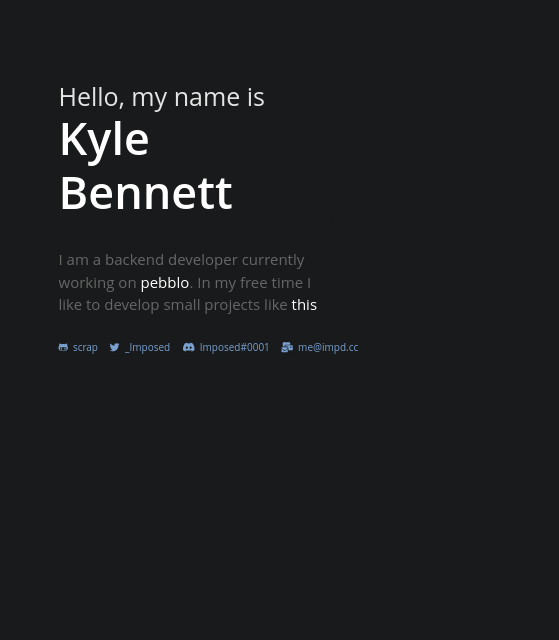
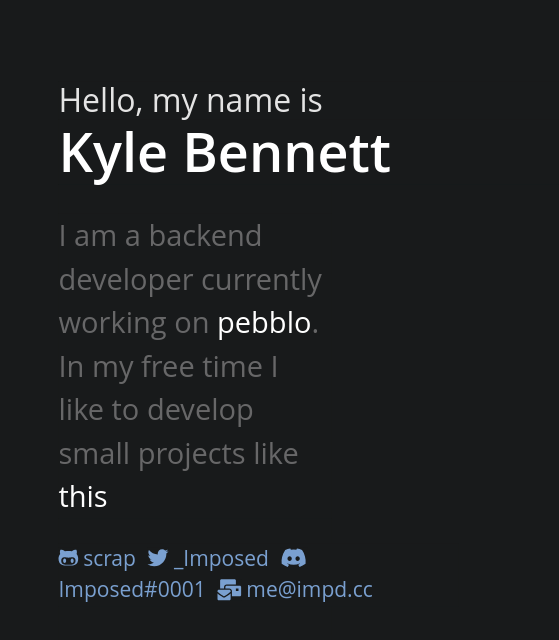
Before and after one commit to dvhe/portfolio, a React (Create React App) app: page / in a window 390 px wide. Shown: the top 640 px of the page, 559 px wide, since content can reach past the window. Built offline with nearby package versions, Linux system fonts and the light colour scheme.

Commit message:
Mobile touchup

```diff
--- a/src/index.css
+++ b/src/index.css
@@ -9,12 +9,6 @@ body {
   -webkit-font-smoothing: antialiased;
   -moz-osx-font-smoothing: grayscale;
 }
-
-/* code {
-  font-family: source-code-pro, Menlo, Monaco, Consolas, 'Courier New',
-    monospace;
-} */
-
 
 * {
   background: var(--dark-bg);
@@ -81,7 +75,7 @@ body {
   margin-top: 35px;
   font-size: 14px;
   color: #7aa0d0;
-  width: 150%;
+  width: 500px;
 }
 
 .icons-column a {
@@ -142,23 +136,23 @@ body {
   }
 
   .intro-title {
-    width: 100%;
-    font-size: 25px;
+    /* width: 100%; */
+    font-size: 32px;
     color: #e4e4e4;
   }
 
   .intro-title span {
-    color: white;
-    font-size: 45px;
+    color: #fff;
+    font-size: 54px;
   }
 
   .intro-message {
     margin-top: 29px;
-    font-size: 15px;
+    font-size: 29px;
   }
 
   .intro-link {
-    font-size: 15px;
+    font-size: 29px;
   }
 
   .intro-link:hover {
@@ -172,18 +166,14 @@ body {
   }
 
   .icons-column {
-    margin: 24px 50px 0px 0px;
-    font-size: 10px;
+    margin: 25px 50px 0 0;
+    font-size: 21px;
     color: #7aa0d0;
-    width: 125%;
+    width: 400px;
   }
 
   .spotify-column {
-    display: inline-block;
+    font-size: 15px;
+    margin: 165px 82px 0;
   }
-
-  /* .intro-message a {
-    color: #828284;
-    text-decoration: underline;
-  } */
 }
```
